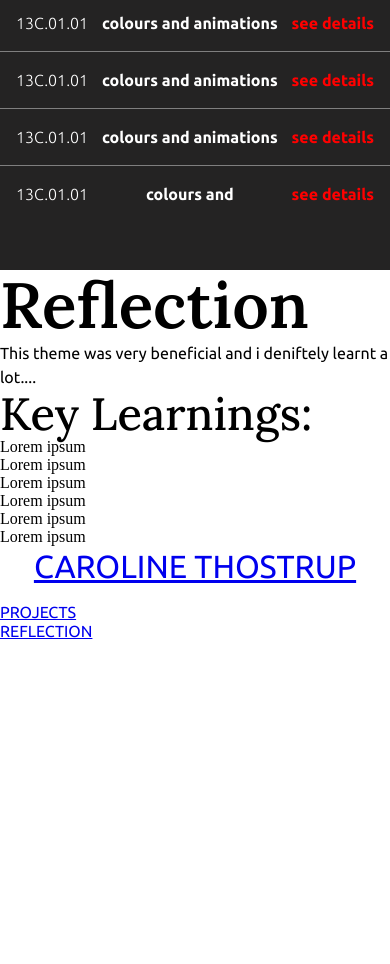
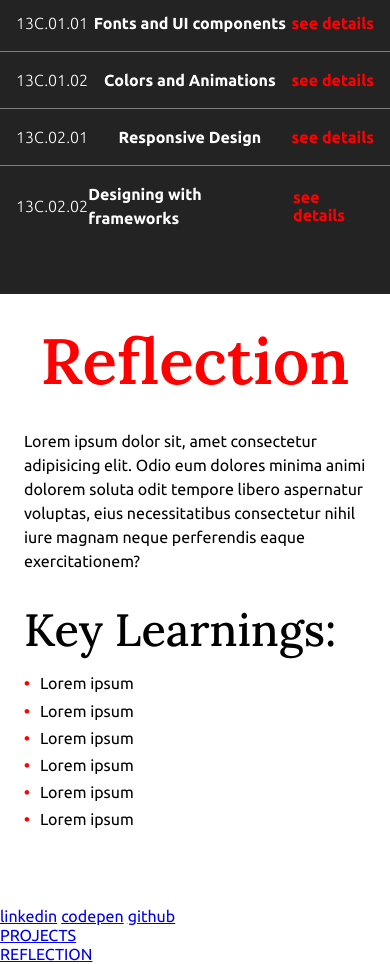
Before and after one commit to Caro8866/13C.02.03_Assignment-Portfolio, a plain HTML site: page index.html in a window 390 px wide. Shown: the part 1460-2424 px from the top of the page. Before the commit the page ends 2101 px from the top, so only its background shows below. Drawn offline with Linux system fonts and the light colour scheme.

Commit message:
reflection section mobile styled

```diff
--- a/index.html
+++ b/index.html
@@ -37,29 +37,29 @@
         <ol id="projects-list">
           <li class="project-item">
             <p class="project-number">13C.01.01</p>
-            <p class="project-name">colours and animations</p>
+            <p class="project-name">Fonts and UI components</p>
             <a href="13C.01.01.html">see details</a>
           </li>
           <li class="project-item">
-            <p class="project-number">13C.01.01</p>
-            <p class="project-name">colours and animations</p>
-            <a href="13C.01.01.html">see details</a>
+            <p class="project-number">13C.01.02</p>
+            <p class="project-name">Colors and Animations</p>
+            <a href="13C.01.02.html">see details</a>
           </li>
           <li class="project-item">
-            <p class="project-number">13C.01.01</p>
-            <p class="project-name">colours and animations</p>
-            <a href="13C.01.01.html">see details</a>
+            <p class="project-number">13C.02.01</p>
+            <p class="project-name">Responsive Design</p>
+            <a href="13C.02.01.html">see details</a>
           </li>
           <li class="project-item">
-            <p class="project-number">13C.01.01</p>
-            <p class="project-name">colours and</p>
+            <p class="project-number">13C.02.02</p>
+            <p class="project-name">Designing with frameworks</p>
             <a href="13C.01.01.html">see details</a>
           </li>
         </ol>
       </section>
-      <section id="reflection-section">
+      <section id="reflection-section" class="container">
         <h2>Reflection</h2>
-        <p>This theme was very beneficial and i deniftely learnt a lot....</p>
+        <p>Lorem ipsum dolor sit, amet consectetur adipisicing elit. Odio eum dolores minima animi dolorem soluta odit tempore libero aspernatur voluptas, eius necessitatibus consectetur nihil iure magnam neque perferendis eaque exercitationem?</p>
         <h3>Key Learnings:</h3>
         <ul>
           <li>Lorem ipsum</li>
@@ -74,7 +74,12 @@
     <footer>
       <nav>
         <ul>
-          <li class="logo"><a href="#">CAROLINE THOSTRUP</a></li>
+          <a href="#" class="logo">CAROLINE THOSTRUP</a>
+          <div class="social-links">
+            <a href="#">linkedin</a>
+            <a href="#">codepen</a>
+            <a href="#">github</a>
+          </div>
           <li><a href="#">PROJECTS</a></li>
           <li><a href="#">REFLECTION</a></li>
         </ul>
--- a/style.css
+++ b/style.css
@@ -224,3 +224,31 @@ header p {
   font-weight: var(--fw-bold);
   text-decoration: none;
 }
+
+/** Reflection Section */
+#reflection-section {
+  color: black;
+  padding: 2rem 0;
+  font-family: var(--ff-secondary);
+}
+
+#reflection-section h2 {
+  color: red;
+  text-align: center;
+  padding-bottom: 2rem;
+}
+
+#reflection-section h3 {
+  padding: 2rem 0 1rem 0;
+}
+#reflection-section li {
+  line-height: 1.7;
+}
+/* https://www.w3schools.com/HOWTO/howto_css_bullet_color.asp */
+#reflection-section li::before {
+  content: "\2022"; /* Add content: \2022 is the CSS Code/unicode for a bullet */
+  color: red; /* Change the color */
+  font-weight: bold; /* If you want it to be bold */
+  display: inline-block; /* Needed to add space between the bullet and the text */
+  width: 1rem; /* Also needed for space (tweak if needed) */
+}
```
